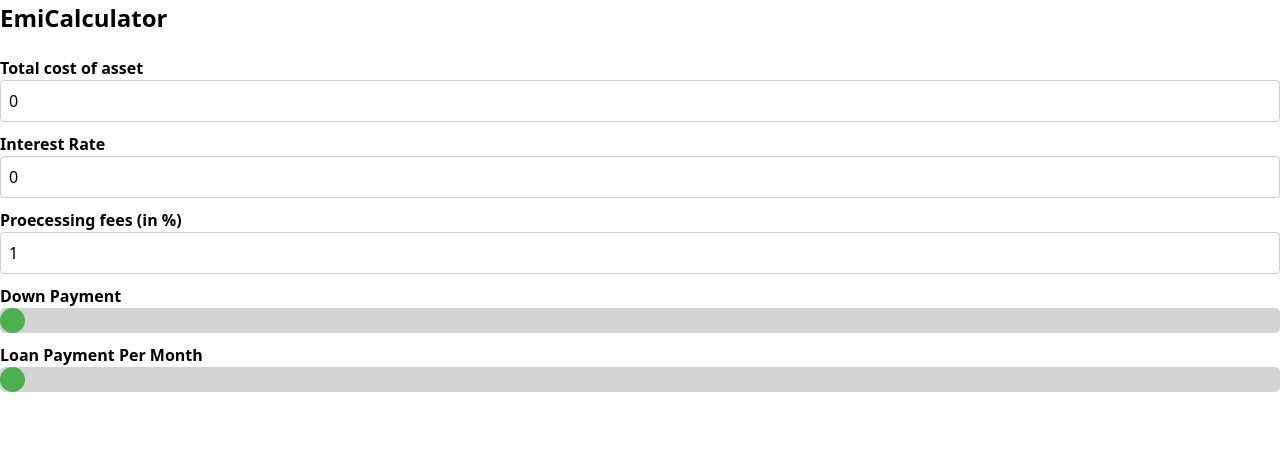
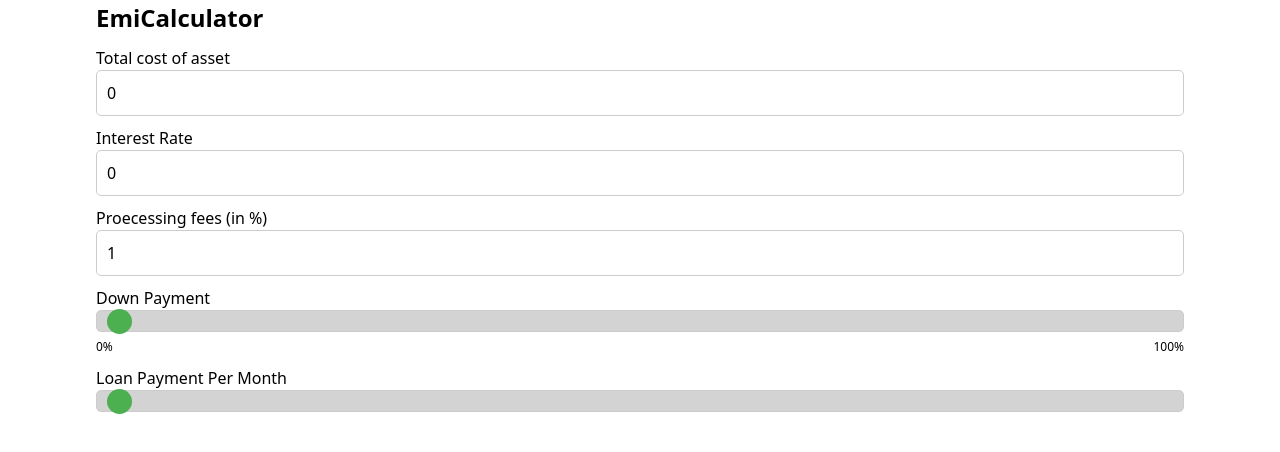
Before and after one commit to AkashHalder520/React-mini-projects, a React (Vite) app: page /EmiCalculator in a window 1280 px wide. Shown: the top 452 px of the page. Built offline with nearby package versions, Linux system fonts and the light colour scheme.

Commit message:
continue

```diff
--- a/src/components/EmiCalculator/EmiCalculator.jsx
+++ b/src/components/EmiCalculator/EmiCalculator.jsx
@@ -28,6 +28,8 @@ function EmiCalculator() {
 	};
 	return (
 		<>
+			<div className="emicalculator">
+
 				<div className='title'>EmiCalculator</div>
 				<span className=''>Total cost of asset</span>
 				<input
@@ -73,7 +75,11 @@ function EmiCalculator() {
 						onChange={updateEmi}
 					/>
 				</div>
-
+				<div className="lables">
+					<label htmlFor="">0%</label>
+					<b>{downpayment}</b>
+					<label htmlFor="">100%</label>
+				</div>
 				<span> Loan Payment Per Month </span>
 				<input
 					type="range"
@@ -85,8 +91,14 @@ function EmiCalculator() {
 					value={emi}
 					onChange={updateDownpayment} // on change will update the downpayment
 				/>
+				<div className="lables">
+					<label htmlFor="">{calculateEMI (cost)}</label>
+					<b>{downpayment}</b>
+					<label htmlFor="">{calculateEMI (0)}</label>
+				</div>
 
 
+			</div>
 
 		</>
 
--- a/src/components/EmiCalculator/EmiCalculator.scss
+++ b/src/components/EmiCalculator/EmiCalculator.scss
@@ -1,29 +1,34 @@
+.emicalculator{
+ width: 85%;
+ margin: auto;
+}
 .title {
   font-size: 24px;
   font-weight: bold;
-    margin-bottom: 20px;
+  margin-bottom: 10px;
 }
 
-  input[type="number"] {
+input[type='number'],
+input[type='range'] {
   width: 100%;
-    padding: 8px;
+  padding: 10px;
   margin-bottom: 10px;
   border: 1px solid #ccc;
-    border-radius: 4px;
+  border-radius: 5px;
   box-sizing: border-box;
 }
 
-  input[type="range"] {
+input[type='range'] {
+  -webkit-appearance: none;
   width: 100%;
-    margin-bottom: 10px;
-    -webkit-appearance: none;
-    height: 25px;
+  height: 15px;
   border-radius: 5px;
   background: #d3d3d3;
   outline: none;
+  margin-bottom: 0;
 }
 
-  input[type="range"]::-webkit-slider-thumb {
+input[type='range']::-webkit-slider-thumb {
   -webkit-appearance: none;
   appearance: none;
   width: 25px;
@@ -33,42 +38,10 @@
   cursor: pointer;
 }
 
-  input[type="range"]::-moz-range-thumb {
-    width: 25px;
-    height: 25px;
-    border-radius: 50%;
-    background: #4caf50;
-    cursor: pointer;
-  }
-
-  span {
-    font-weight: bold;
-  }
-
-  .slider {
-    -webkit-appearance: none;
-    width: 100%;
-    height: 15px;
-    border-radius: 5px;
-    background: #d3d3d3;
-    outline: none;
+.lables {
+  display: flex;
+  justify-content: space-between;
+  font-size: 12px;
+  color: #000000;
   margin-bottom: 10px;
 }
-
-  .slider::-webkit-slider-thumb {
-    -webkit-appearance: none;
-    appearance: none;
-    width: 25px;
-    height: 25px;
-    border-radius: 50%;
-    background: #4caf50;
-    cursor: pointer;
-  }
-
-  .slider::-moz-range-thumb {
-    width: 25px;
-    height: 25px;
-    border-radius: 50%;
-    background: #4caf50;
-    cursor: pointer;
-  }
```
Lines whose indentation alone changed are shown as unchanged.
